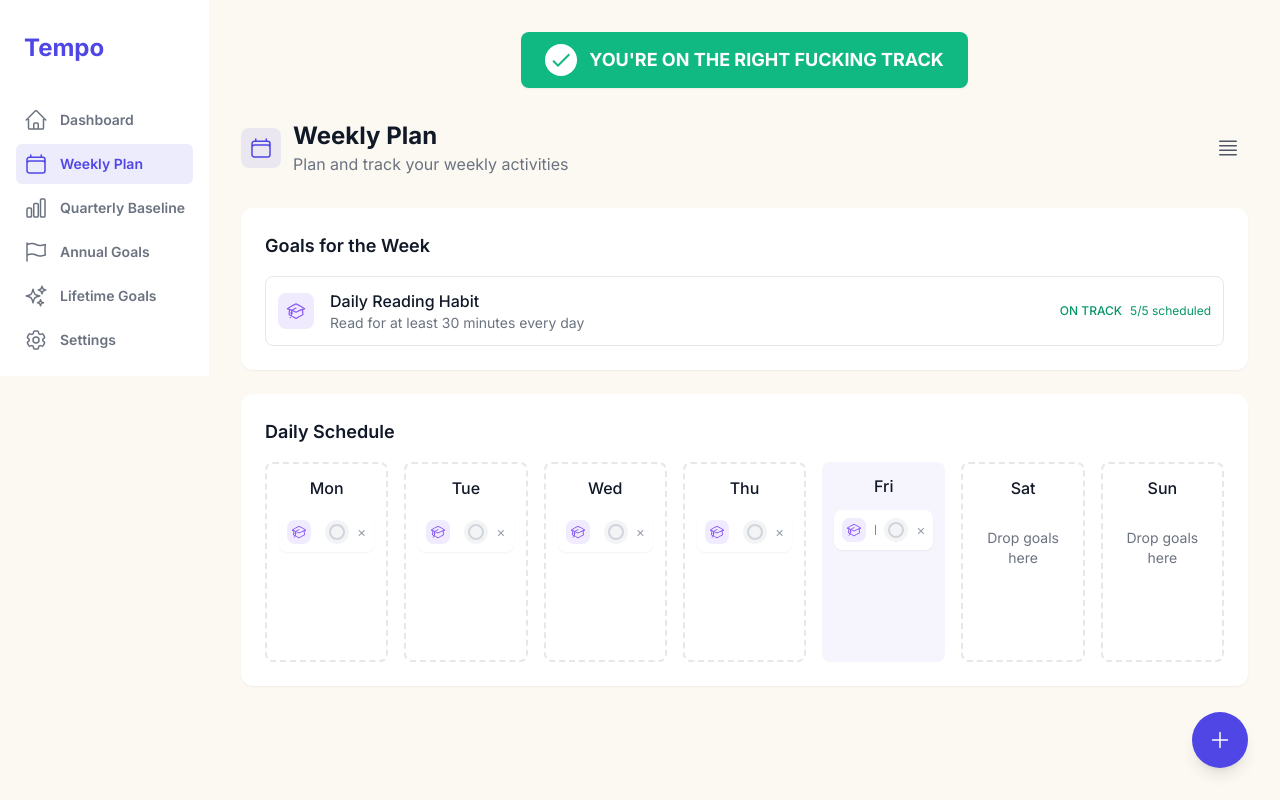
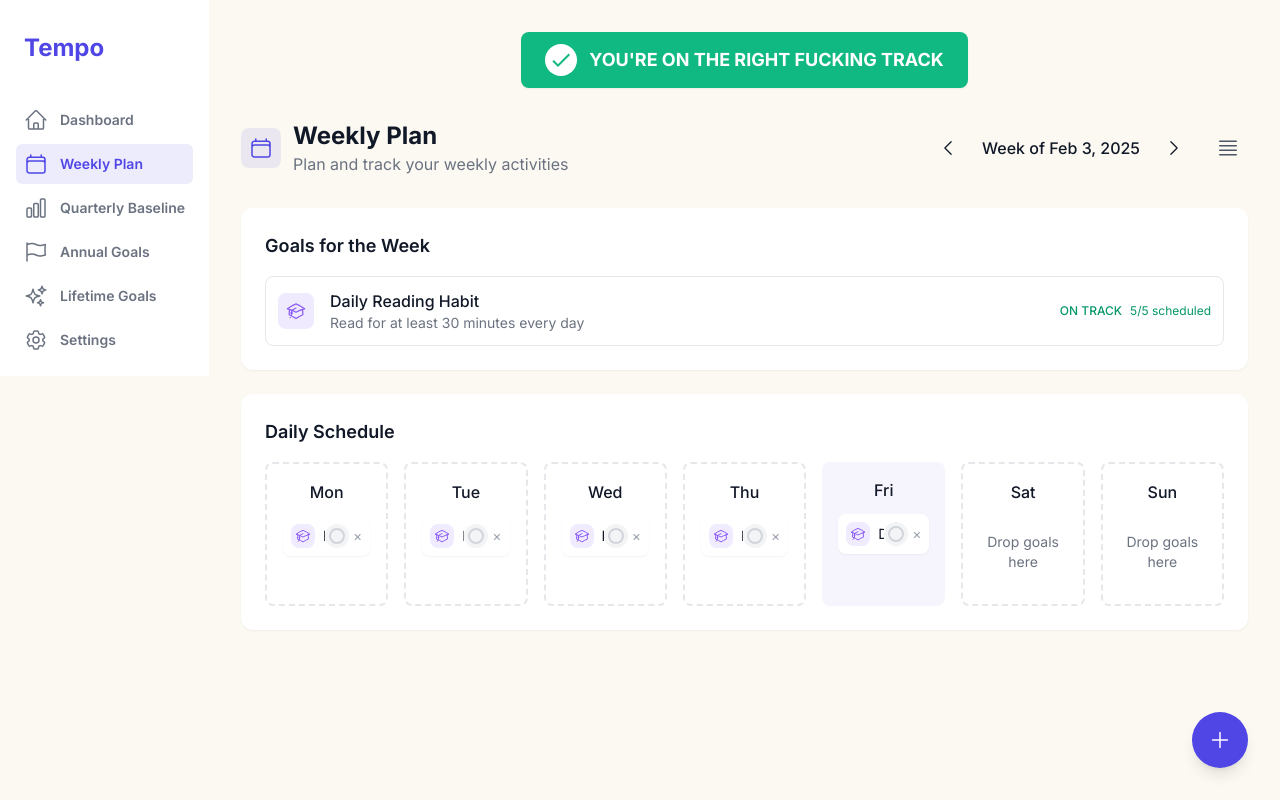
Before and after one commit to drteter/tempo, a React (Vite) app: page /weekly in a window 1280 px wide. Built offline with nearby package versions, Linux system fonts and the light colour scheme.

Commit message:
weeklyplan tweaks

```diff
--- /dev/null
+++ b/src/components/WeekSelector.tsx
@@ -0,0 +1,36 @@
+import { ChevronLeftIcon, ChevronRightIcon } from '@heroicons/react/24/outline'
+import { format, startOfWeek, addWeeks, subWeeks } from 'date-fns'
+
+type WeekSelectorProps = {
+  selectedDate: Date
+  onChange: (date: Date) => void
+}
+
+export default function WeekSelector({ selectedDate, onChange }: WeekSelectorProps) {
+  const weekStart = startOfWeek(selectedDate, { weekStartsOn: 1 }) // Start weeks on Monday
+
+  const handlePrevWeek = () => onChange(subWeeks(selectedDate, 1))
+  const handleNextWeek = () => onChange(addWeeks(selectedDate, 1))
+
+  return (
+    <div className="flex items-center gap-4">
+      <button
+        onClick={handlePrevWeek}
+        className="p-2 hover:bg-gray-100 rounded-lg"
+      >
+        <ChevronLeftIcon className="h-5 w-5" />
+      </button>
+
+      <span className="font-medium">
+        Week of {format(weekStart, 'MMM d, yyyy')}
+      </span>
+
+      <button
+        onClick={handleNextWeek}
+        className="p-2 hover:bg-gray-100 rounded-lg"
+      >
+        <ChevronRightIcon className="h-5 w-5" />
+      </button>
+    </div>
+  )
+}
--- a/src/contexts/GoalContext.tsx
+++ b/src/contexts/GoalContext.tsx
@@ -1,4 +1,5 @@
 import { createContext, useContext, useState, ReactNode } from 'react'
+import { startOfWeek, subWeeks } from 'date-fns'
 
 export type TimeHorizon = 'weekly' | 'quarterly' | 'annual' | 'lifetime'
 
@@ -27,6 +28,13 @@ export type Goal = {
   }
 }
 
+export type WeeklySchedule = {
+  weekStartDate: string  // ISO date string of week start
+  scheduledDays: {
+    [goalId: string]: number[]  // Maps goal IDs to their scheduled days
+  }
+}
+
 type GoalContextType = {
   goals: Goal[]
   addGoal: (goal: Omit<Goal, 'id' | 'status'>) => void
@@ -35,6 +43,9 @@ type GoalContextType = {
   getGoalsByTimeHorizon: (timeHorizon: TimeHorizon) => Goal[]
   toggleRoutineCompletion: (goalId: string, date: string) => void
   updateScheduledDays: (goalId: string, days: number[]) => void
+  weeklySchedules: WeeklySchedule[]
+  setWeekSchedule: (weekStartDate: string, goalId: string, days: number[]) => void
+  processWeekTransition: () => void  // Called on app load to handle week transitions
 }
 
 const GoalContext = createContext<GoalContextType | undefined>(undefined)
@@ -81,6 +92,7 @@ export function GoalProvider({ children }: { children: ReactNode }) {
       }
     }
   ])
+  const [weeklySchedules, setWeeklySchedules] = useState<WeeklySchedule[]>([])
 
   const addGoal = (newGoal: Omit<Goal, 'id' | 'status'>) => {
     const goal: Goal = {
@@ -147,6 +159,40 @@ export function GoalProvider({ children }: { children: ReactNode }) {
     )
   }
 
+  const processWeekTransition = () => {
+    const today = new Date()
+    const thisWeekStart = startOfWeek(today, { weekStartsOn: 1 }).toISOString().split('T')[0]
+    const lastWeekStart = startOfWeek(subWeeks(today, 1), { weekStartsOn: 1 }).toISOString().split('T')[0]
+
+    const thisWeekSchedule = weeklySchedules.find(s => s.weekStartDate === thisWeekStart)
+    if (thisWeekSchedule) {
+      setWeeklySchedules(current => [
+        ...current.filter(s => s.weekStartDate !== lastWeekStart),
+        { weekStartDate: lastWeekStart, scheduledDays: thisWeekSchedule.scheduledDays }
+      ])
+    }
+  }
+
+  const setWeekSchedule = (weekStartDate: string, goalId: string, days: number[]) => {
+    setWeeklySchedules(current => {
+      const existingSchedule = current.find(s => s.weekStartDate === weekStartDate)
+      if (existingSchedule) {
+        return current.map(schedule =>
+          schedule.weekStartDate === weekStartDate
+            ? {
+                ...schedule,
+                scheduledDays: { ...schedule.scheduledDays, [goalId]: days }
+              }
+            : schedule
+        )
+      }
+      return [...current, {
+        weekStartDate,
+        scheduledDays: { [goalId]: days }
+      }]
+    })
+  }
+
   return (
     <GoalContext.Provider
       value={{
@@ -156,7 +202,10 @@ export function GoalProvider({ children }: { children: ReactNode }) {
         deleteGoal,
         getGoalsByTimeHorizon,
         toggleRoutineCompletion,
-        updateScheduledDays
+        updateScheduledDays,
+        weeklySchedules,
+        setWeekSchedule,
+        processWeekTransition
       }}
     >
       {children}
--- a/src/pages/WeeklyPlan.tsx
+++ b/src/pages/WeeklyPlan.tsx
@@ -1,12 +1,20 @@
 import { CalendarIcon, Bars4Icon, TableCellsIcon } from '@heroicons/react/24/outline'
-import { useGoals, type Goal } from '../contexts/GoalContext'
+import { useGoals, type Goal, type WeeklySchedule } from '../contexts/GoalContext'
 import { useCategories } from '../contexts/CategoryContext'
-import { useState } from 'react'
-import { format, startOfWeek, addDays } from 'date-fns'
+import { useState, useEffect } from 'react'
+import { format, startOfWeek, addDays, addWeeks, subWeeks, isSameWeek } from 'date-fns'
 import ScheduleGoalsModal, { WEEKDAYS } from '../components/ScheduleGoalsModal'
+import WeekSelector from '../components/WeekSelector'
 
 export default function WeeklyPlan() {
-  const { goals, updateScheduledDays, toggleRoutineCompletion } = useGoals()
+  const {
+    goals,
+    updateScheduledDays,
+    toggleRoutineCompletion,
+    processWeekTransition,
+    weeklySchedules,
+    setWeekSchedule
+  } = useGoals()
   const { categories } = useCategories()
   const weeklyGoals = goals.filter(goal => goal.timeHorizon === 'weekly')
   const today = new Date()
@@ -14,6 +22,30 @@ export default function WeeklyPlan() {
   const weekStart = startOfWeek(today)
   const [selectedDay, setSelectedDay] = useState<{ index: number, date: Date } | null>(null)
   const [viewType, setViewType] = useState<'grid' | 'list'>('grid')
+  const [selectedDate, setSelectedDate] = useState(today)
+
+  // Determine which week we're viewing
+  const isLastWeek = isSameWeek(selectedDate, subWeeks(today, 1))
+  const isThisWeek = isSameWeek(selectedDate, today)
+  const isNextWeek = isSameWeek(selectedDate, addWeeks(today, 1))
+
+  // Disable editing for last week
+  const isReadOnly = isLastWeek
+
+  useEffect(() => {
+    const checkWeekTransition = () => {
+      const lastCheck = localStorage.getItem('lastWeekCheck')
+      const today = new Date()
+      const thisMonday = startOfWeek(today, { weekStartsOn: 1 })
+
+      if (!lastCheck || new Date(lastCheck) < thisMonday) {
+        processWeekTransition()
+        localStorage.setItem('lastWeekCheck', today.toISOString())
+      }
+    }
+
+    checkWeekTransition()
+  }, [processWeekTransition])
 
   const getSchedulingStatus = (goal: Goal) => {
     const scheduledCount = goal.tracking.scheduledDays.length
@@ -27,35 +59,88 @@ export default function WeeklyPlan() {
     }
   }
 
+  const getWeekSchedule = () => {
+    // For last week, return empty schedule
+    if (isLastWeek) {
+      return weeklyGoals.map(goal => ({
+        ...goal,
+        tracking: {
+          ...goal.tracking,
+          scheduledDays: []
+        }
+      }))
+    }
+
+    // For next week, get from weeklySchedules if exists
+    if (isNextWeek) {
+      const nextWeekStart = startOfWeek(addWeeks(today, 1), { weekStartsOn: 1 }).toISOString().split('T')[0]
+      const nextWeekSchedule = weeklySchedules.find((schedule: WeeklySchedule) =>
+        schedule.weekStartDate === nextWeekStart
+      )
+
+      return weeklyGoals.map(goal => ({
+        ...goal,
+        tracking: {
+          ...goal.tracking,
+          scheduledDays: nextWeekSchedule?.scheduledDays[goal.id] || []
+        }
+      }))
+    }
+
+    // For current week (isThisWeek), use actual goal schedules
+    if (isThisWeek) {
+      return weeklyGoals
+    }
+
+    // For any other week, return empty schedules
+    return weeklyGoals.map(goal => ({
+      ...goal,
+      tracking: {
+        ...goal.tracking,
+        scheduledDays: []
+      }
+    }))
+  }
+
+  // Replace the existing weeklyGoals usage with filtered version
+  const filteredWeeklyGoals = getWeekSchedule()
+
   const getDaySchedule = (dayIndex: number) => {
-    return weeklyGoals.filter(goal =>
+    return filteredWeeklyGoals.filter(goal =>
       goal.tracking.scheduledDays.includes(dayIndex)
     )
   }
 
   const handleDragStart = (e: React.DragEvent, goalId: string) => {
+    if (isReadOnly) return
     e.dataTransfer.setData('goalId', goalId)
-  }
-
-  const handleDragOver = (e: React.DragEvent) => {
-    e.preventDefault()
   }
 
   const handleDrop = (e: React.DragEvent, dayValue: number) => {
     e.preventDefault()
+    if (isReadOnly) return
+
     const goalId = e.dataTransfer.getData('goalId')
-    const goal = weeklyGoals.find(g => g.id === goalId)
+    const goal = filteredWeeklyGoals.find(g => g.id === goalId)
     if (!goal) return
 
+    if (isNextWeek) {
+      // Store in next week's schedule
+      const nextWeekStart = startOfWeek(addWeeks(today, 1), { weekStartsOn: 1 }).toISOString().split('T')[0]
+      setWeekSchedule(nextWeekStart, goalId, [...goal.tracking.scheduledDays, dayValue].sort())
+    } else {
+      // Update current week's schedule
       const currentDays = goal.tracking.scheduledDays
       if (!currentDays.includes(dayValue)) {
         const newDays = [...currentDays, dayValue].sort()
         updateScheduledDays(goalId, newDays)
       }
     }
+  }
 
   const handleRemoveFromDay = (goalId: string, dayValue: number) => {
-    const goal = weeklyGoals.find(g => g.id === goalId)
+    if (isReadOnly) return
+    const goal = filteredWeeklyGoals.find(g => g.id === goalId)
     if (!goal) return
 
     const newDays = goal.tracking.scheduledDays.filter(d => d !== dayValue)
@@ -71,7 +156,7 @@ export default function WeeklyPlan() {
   }
 
   const areAllGoalsScheduled = () => {
-    return weeklyGoals.every(goal => {
+    return filteredWeeklyGoals.every(goal => {
       const { scheduledCount, targetCount } = getSchedulingStatus(goal)
       return scheduledCount >= targetCount
     })
@@ -79,7 +164,7 @@ export default function WeeklyPlan() {
 
   return (
     <div className="space-y-8">
-      {areAllGoalsScheduled() && weeklyGoals.length > 0 && (
+      {areAllGoalsScheduled() && filteredWeeklyGoals.length > 0 && (
         <div className="flex justify-center w-full">
           <div className="flex items-center gap-3 bg-[#10B981] text-white px-6 py-3 rounded-lg shadow-sm">
             <div className="flex items-center justify-center w-8 h-8 bg-white rounded-full">
@@ -95,7 +180,7 @@ export default function WeeklyPlan() {
         </div>
       )}
 
-      <div className="flex items-center justify-between">
+      <div className="flex items-center justify-between mb-6">
         <div className="flex items-center gap-3">
           <div className="p-2 rounded-lg bg-primary/10">
             <CalendarIcon className="h-6 w-6 text-primary" />
@@ -105,6 +190,12 @@ export default function WeeklyPlan() {
             <p className="text-text-secondary">Plan and track your weekly activities</p>
           </div>
         </div>
+
+        <div className="flex items-center gap-4">
+          <WeekSelector
+            selectedDate={selectedDate}
+            onChange={setSelectedDate}
+          />
           <button
             onClick={() => setViewType(prev => prev === 'grid' ? 'list' : 'grid')}
             className="p-2 rounded-lg hover:bg-gray-100"
@@ -117,13 +208,22 @@ export default function WeeklyPlan() {
             )}
           </button>
         </div>
+      </div>
+
+      {isNextWeek && (
+        <div className="bg-blue-50 p-4 rounded-lg">
+          <p className="text-blue-700">
+            Planning mode: Changes made here will take effect next week
+          </p>
+        </div>
+      )}
 
       <div className="grid grid-cols-1 gap-6">
         {/* Weekly Goals Section */}
         <div className="card">
           <h2 className="text-lg font-semibold mb-4">Goals for the Week</h2>
           <div className="space-y-4">
-            {weeklyGoals.map(goal => {
+            {filteredWeeklyGoals.map(goal => {
               const { scheduledCount, targetCount, isOnTrack } = getSchedulingStatus(goal)
               const categoryIcon = getCategoryIcon(goal.category)
 
@@ -173,27 +273,20 @@ export default function WeeklyPlan() {
           <div className={viewType === 'grid' ? 'grid grid-cols-7 gap-4' : 'space-y-6'}>
             {WEEKDAYS.map(day => {
               const dayDate = addDays(weekStart, day.value)
-              const isToday = format(dayDate, 'yyyy-MM-dd') === todayKey
               const scheduledGoals = getDaySchedule(day.value)
 
               return (
                 <div
                   key={day.value}
-                  onDragOver={handleDragOver}
-                  onDrop={(e) => handleDrop(e, day.value)}
-                  className={`${
-                    viewType === 'grid'
-                      ? 'p-3 min-h-[200px]'
-                      : 'p-4'
-                  } rounded-lg ${
-                    isToday
+                  onDragOver={e => e.preventDefault()}
+                  onDrop={e => handleDrop(e, day.value)}
+                  className={`p-4 rounded-lg ${
+                    format(dayDate, 'yyyy-MM-dd') === todayKey
                       ? 'bg-primary/5'
                       : 'border-2 border-dashed border-gray-200'
                   }`}
                 >
-                  <h3 className={`font-medium mb-3 ${viewType === 'grid' ? 'text-center' : ''}`}>
-                    {day.label}
-                  </h3>
+                  <h3 className="font-medium mb-3 text-center">{day.label}</h3>
                   {scheduledGoals.length > 0 ? (
                     <div className="space-y-2">
                       {scheduledGoals.map(goal => {
@@ -203,11 +296,11 @@ export default function WeeklyPlan() {
                         return (
                           <div
                             key={goal.id}
-                            className={`flex items-center justify-between gap-2 p-2 rounded-lg transition-colors ${
+                            className={`flex items-center justify-between p-2 rounded-lg transition-colors ${
                               isCompleted
                                 ? 'bg-[#10B981] text-white'
                                 : 'bg-white shadow-sm'
-                            } ${viewType === 'grid' ? 'text-sm' : ''}`}
+                            }`}
                           >
                             <div className="flex items-center gap-2 min-w-0">
                               {categoryIcon && (
@@ -218,34 +311,34 @@ export default function WeeklyPlan() {
                                   style={{ backgroundColor: isCompleted ? undefined : `${categoryIcon.color}20` }}
                                 >
                                   <categoryIcon.Icon
-                                    className={`${viewType === 'grid' ? 'h-4 w-4' : 'h-5 w-5'}`}
+                                    className="h-4 w-4"
                                     style={{ color: isCompleted ? 'white' : categoryIcon.color }}
                                   />
                                 </div>
                               )}
-                              <span className="truncate">{goal.title}</span>
+                              <span className="truncate text-sm">{goal.title}</span>
                             </div>
-                            <div className="flex items-center gap-2">
+                            <div className="flex items-center gap-1">
                               <button
                                 onClick={() => toggleRoutineCompletion(goal.id, format(dayDate, 'yyyy-MM-dd'))}
-                                className={`flex items-center justify-center ${viewType === 'grid' ? 'w-6 h-6' : 'w-8 h-8'} rounded-full ${
+                                className={`flex items-center justify-center w-6 h-6 rounded-full ${
                                   isCompleted
                                     ? 'bg-white'
                                     : 'bg-gray-100 hover:bg-gray-200'
                                 }`}
                               >
                                 {isCompleted ? (
-                                  <svg className={`${viewType === 'grid' ? 'w-4 h-4' : 'w-5 h-5'} text-[#10B981]`} viewBox="0 0 24 24">
+                                  <svg className="w-4 h-4 text-[#10B981]" viewBox="0 0 24 24">
                                     <path fill="currentColor" d="M9 16.17L4.83 12l-1.42 1.41L9 19 21 7l-1.41-1.41L9 16.17z" />
                                   </svg>
                                 ) : (
-                                  <div className={`${viewType === 'grid' ? 'w-4 h-4' : 'w-5 h-5'} rounded-full border-2 border-gray-300`} />
+                                  <div className="w-4 h-4 rounded-full border-2 border-gray-300" />
                                 )}
                               </button>
                               <button
                                 onClick={() => handleRemoveFromDay(goal.id, day.value)}
-                                className={`text-gray-400 hover:text-gray-600 flex-shrink-0 ${
-                                  isCompleted ? 'text-white/60 hover:text-white' : ''
+                                className={`text-sm ${
+                                  isCompleted ? 'text-white/60 hover:text-white' : 'text-gray-400 hover:text-gray-600'
                                 }`}
                               >
                                 ×
```
Lines whose indentation alone changed are shown as unchanged.
